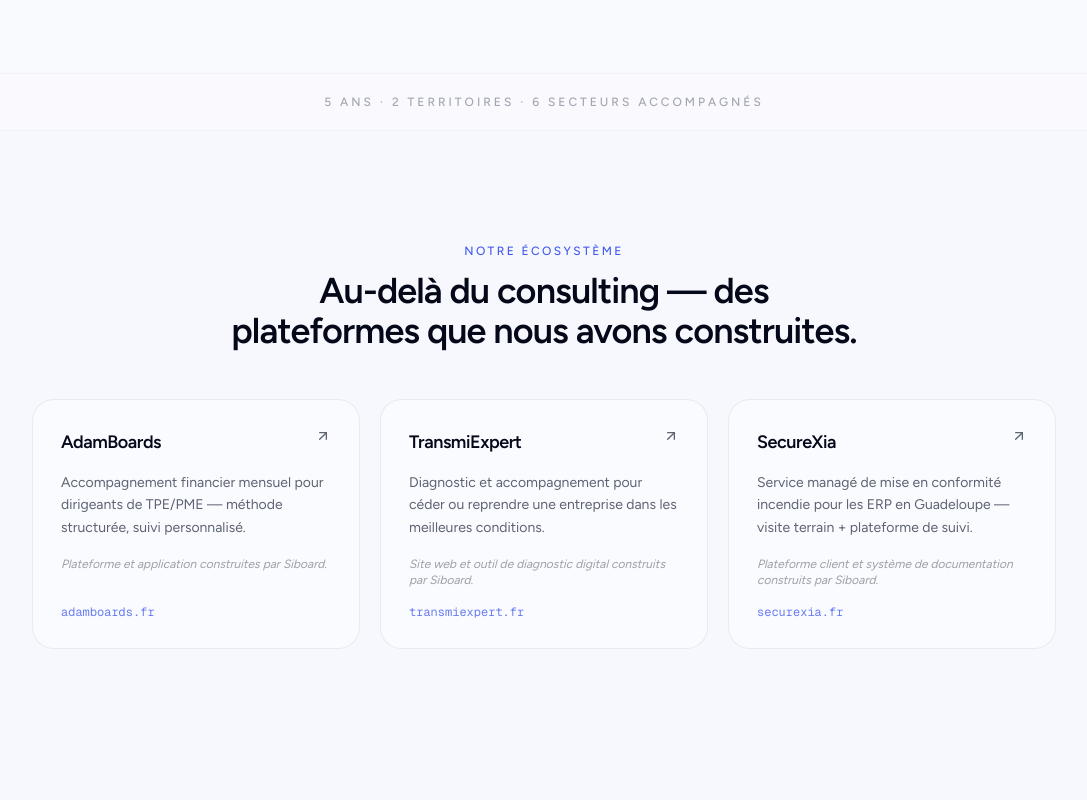
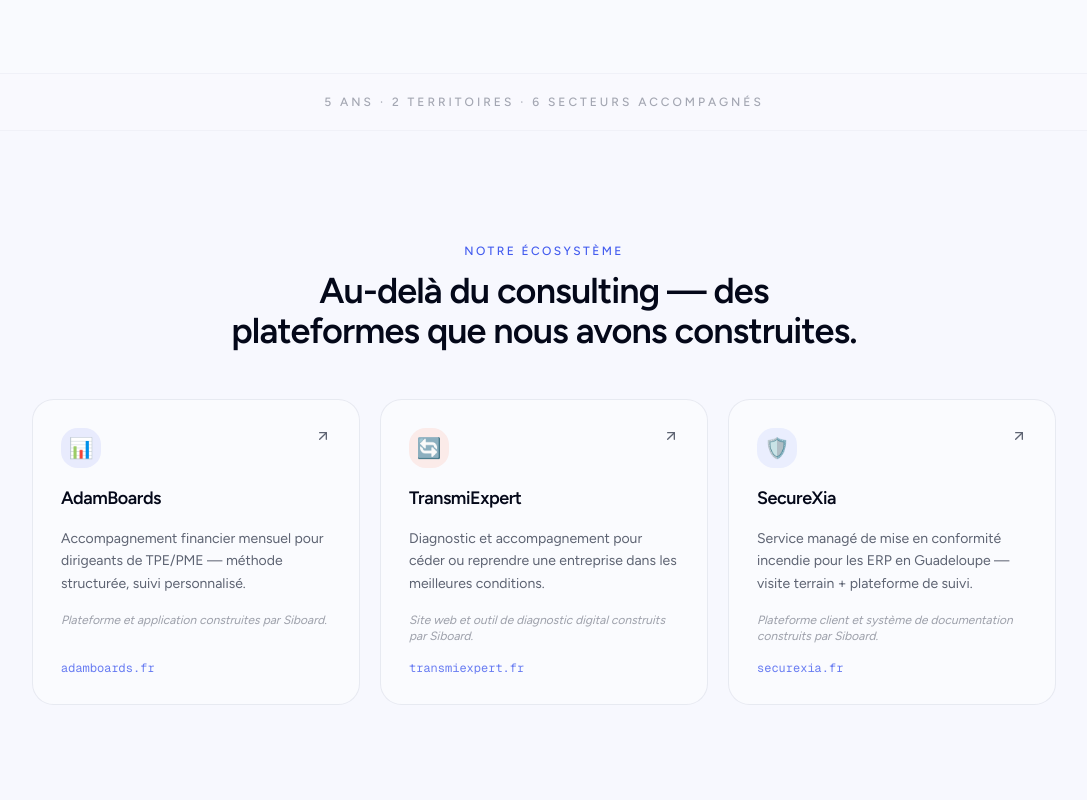
Before and after one commit to jmd971/siboard-consulting-site, a Next.js app: page / in a window 1280 px wide. Shown: the part 2660-3460 px from the top of the page, without its empty margins (96-1183 px from the left). Built offline with nearby package versions, Linux system fonts and the light colour scheme; no server answers.

Commit message:
feat: add icons to Ecosysteme cards, reduce bottom whitespace

```diff
--- a/src/components/home/Ecosysteme.tsx
+++ b/src/components/home/Ecosysteme.tsx
@@ -2,9 +2,15 @@
 
 import { ECOSYSTEME } from "@/lib/constants";
 
+const VENTURE_ICONS: Record<string, { emoji: string; color: string; bg: string }> = {
+  AdamBoards: { emoji: "📊", color: "text-primary", bg: "bg-primary/10" },
+  TransmiExpert: { emoji: "🔄", color: "text-accent", bg: "bg-accent/10" },
+  SecureXia: { emoji: "🛡️", color: "text-foreground", bg: "bg-secondary" },
+};
+
 export function Ecosysteme() {
   return (
-    <section className="container-page py-20 sm:py-28">
+    <section className="container-page pt-20 sm:pt-28 pb-4">
       <div className="mx-auto max-w-2xl text-center">
         <p className="text-xs font-medium uppercase tracking-[0.2em] text-primary">
           Notre écosystème
@@ -15,7 +21,9 @@
       </div>
 
       <ul className="mx-auto mt-12 grid max-w-5xl gap-5 md:grid-cols-3">
-        {ECOSYSTEME.map((venture) => (
+        {ECOSYSTEME.map((venture) => {
+          const icon = VENTURE_ICONS[venture.name];
+          return (
             <li key={venture.name}>
               <a
                 href={venture.href}
@@ -24,14 +32,17 @@
                 className="group flex h-full flex-col gap-4 rounded-2xl border border-border/60 bg-surface/40 p-7 transition-colors hover:border-primary/30 hover:bg-surface/60 cursor-pointer"
               >
                 <div className="flex items-start justify-between gap-3">
-                <p className="text-lg font-semibold tracking-tight text-foreground">
-                  {venture.name}
-                </p>
+                  <div className={`flex h-10 w-10 items-center justify-center rounded-xl text-xl ${icon?.bg ?? "bg-secondary"}`}>
+                    {icon?.emoji ?? "🔗"}
+                  </div>
                   <ArrowUpRight
                     className="h-4 w-4 text-muted-foreground transition-all group-hover:-translate-y-0.5 group-hover:translate-x-0.5 group-hover:text-primary"
                     aria-hidden
                   />
                 </div>
+                <p className="text-lg font-semibold tracking-tight text-foreground">
+                  {venture.name}
+                </p>
                 <p className="text-pretty text-sm leading-relaxed text-muted-foreground">
                   {venture.description}
                 </p>
@@ -43,7 +54,8 @@
                 </p>
               </a>
             </li>
-        ))}
+          );
+        })}
       </ul>
     </section>
   );
```
Lines whose indentation alone changed are shown as unchanged.
